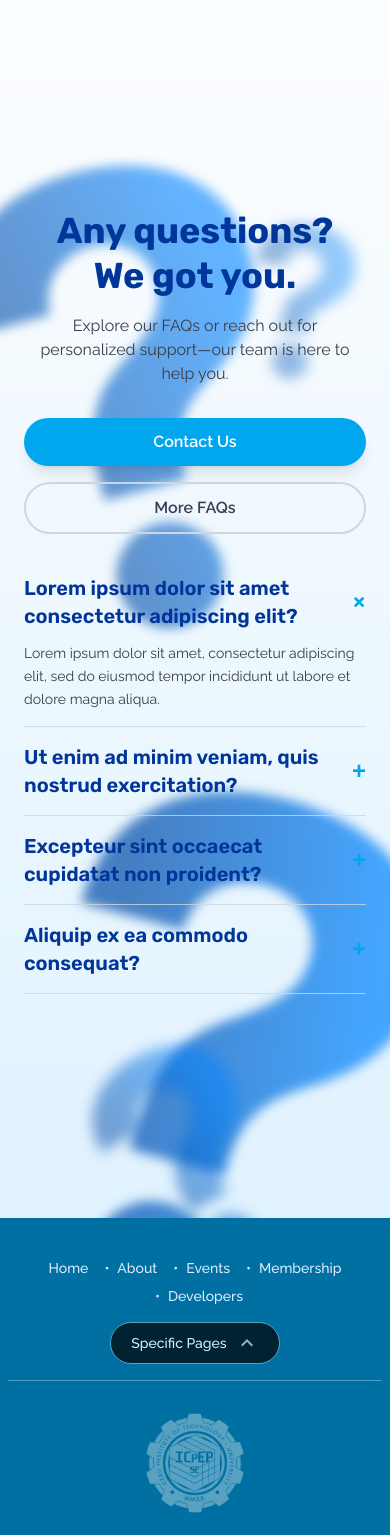
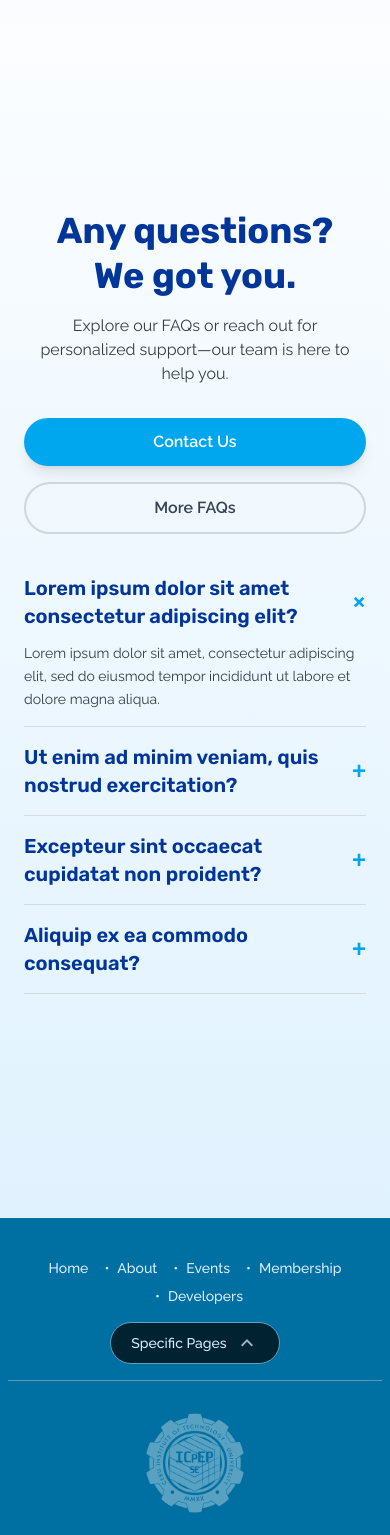
Before and after one commit to ShanRaboy11/icpep-se-citu, a Next.js app in the folder client/: page /home in a window 390 px wide. Shown: the part 10060-11595 px from the top of the page. Built offline with nearby package versions, Linux system fonts and the light colour scheme.

Commit message:
fix: fix faq mobile - rexi

```diff
--- a/client/src/app/home/sections/faq.tsx
+++ b/client/src/app/home/sections/faq.tsx
@@ -47,28 +47,28 @@ export function FAQSection() {
           alt="question mark"
           width={300}
           height={300}
-          className="absolute top-[10%] left-[-4%] rotate-[-15deg] blur-[6px] opacity-60"
+          className="hidden sm:block absolute top-[10%] left-[-4%] rotate-[-15deg] blur-[6px] opacity-60"
         />
         <Image
           src="/question.svg"
           alt="question mark"
           width={100}
           height={100}
-          className="absolute top-[15%] right-[10%] sm:top-[3%] sm:right-[50%] rotate-[7deg] blur-[7px] opacity-40"
+          className="hidden sm:block absolute top-[15%] right-[10%] sm:top-[3%] sm:right-[50%] rotate-[7deg] blur-[7px] opacity-40"
         />
         <Image
           src="/question.svg"
           alt="question mark"
           width={350}
           height={350}
-          className="absolute bottom-[-10%] right-[-1%] rotate-[15deg] blur-[6px] opacity-70"
+          className="hidden sm:block absolute bottom-[-10%] right-[-1%] rotate-[15deg] blur-[6px] opacity-70"
         />
         <Image
           src="/question.svg"
           alt="question mark"
           width={150}
           height={150}
-          className="absolute bottom-[-5%] left-[30%] rotate-[-30deg] blur-[7px] opacity-50"
+          className="hidden sm:block absolute bottom-[-5%] left-[30%] rotate-[-30deg] blur-[7px] opacity-50"
         />
       </div>
 
```
Also changed, not shown: client/public/faq.png (deleted).
